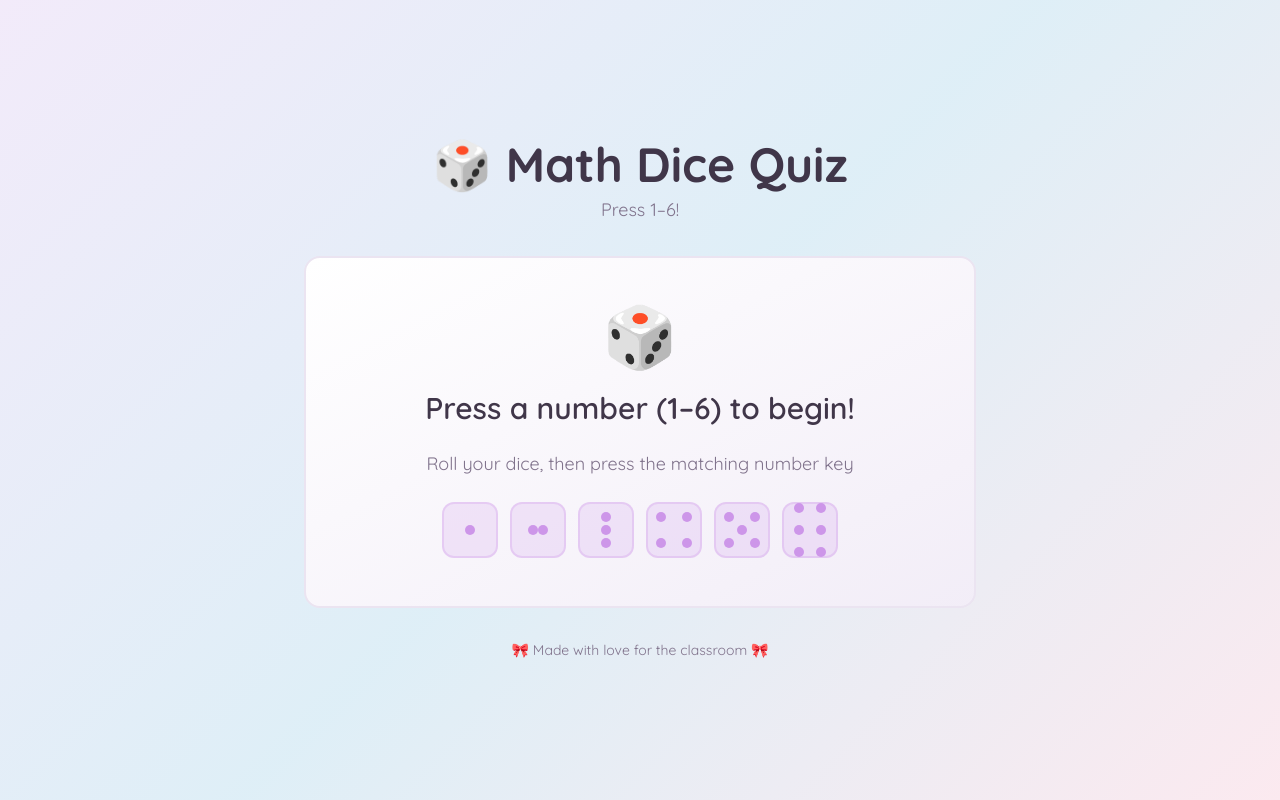
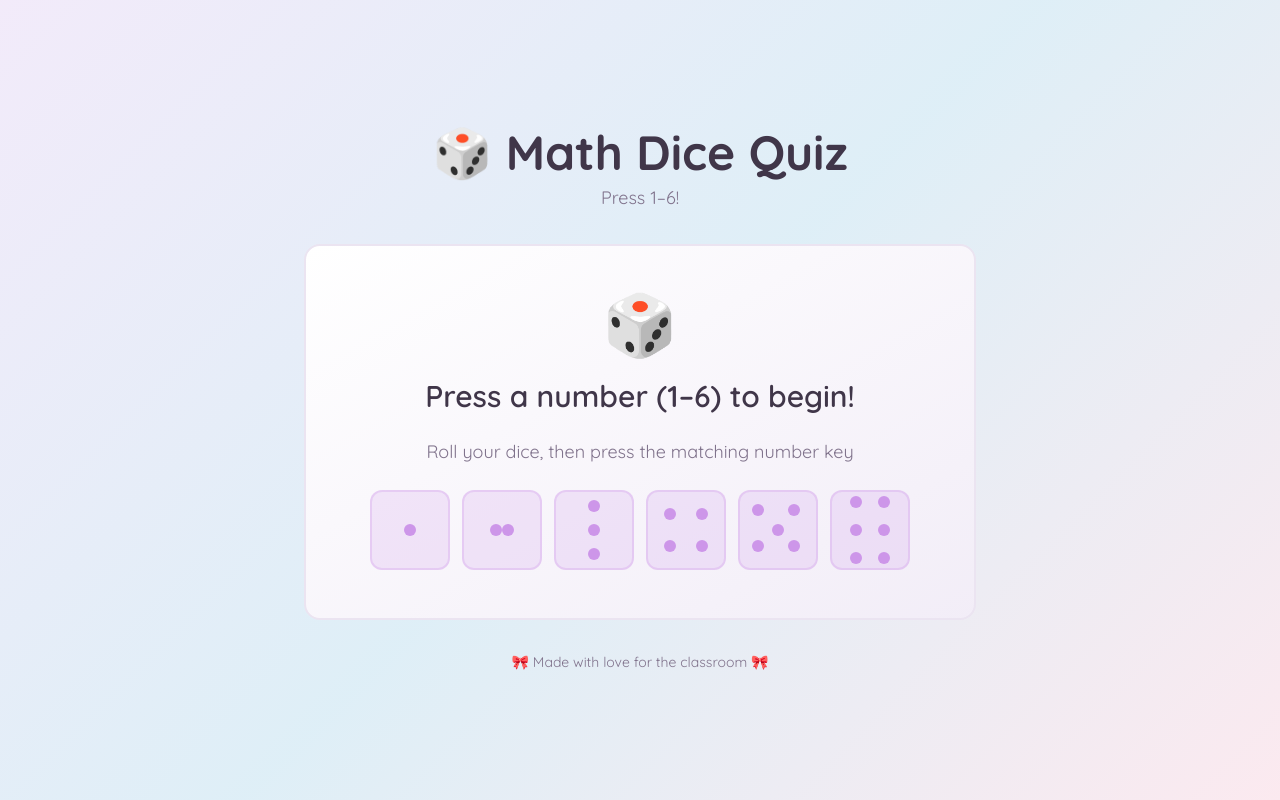
Before and after one commit to scyyythe/real-dice-quiz, a React (Vite) app: page / in a window 1280 px wide. Built offline with nearby package versions, Linux system fonts and the light colour scheme; the HTML template or start-up script is replaced by a standard one.

Commit message:
Adjust box size for dots

```diff
--- a/src/components/DiceFace.tsx
+++ b/src/components/DiceFace.tsx
@@ -5,15 +5,15 @@ interface DiceFaceProps {
 
 const DiceFace = ({ number, size = 'md' }: DiceFaceProps) => {
   const sizeClasses = {
-    sm: 'w-12 h-12',
-    md: 'w-14 h-14',
-    lg: 'w-16 h-16',
+    sm: 'w-16 h-16',
+    md: 'w-20 h-20',
+    lg: 'w-24 h-24',
   };
 
   const dotSize = {
-    sm: 'w-2 h-2',
-    md: 'w-2.5 h-2.5',
-    lg: 'w-3 h-3',
+    sm: 'w-2.5 h-2.5',
+    md: 'w-3 h-3',
+    lg: 'w-3.5 h-3.5',
   };
 
   const renderDots = () => {
@@ -49,7 +49,7 @@ const DiceFace = ({ number, size = 'md' }: DiceFaceProps) => {
         );
       case 4:
         return (
-          <div className="grid grid-cols-2 gap-4 p-2">
+          <div className="grid grid-cols-2 gap-5 p-3">
             <div className={dotClass} />
             <div className={dotClass} />
             <div className={dotClass} />
@@ -58,8 +58,8 @@ const DiceFace = ({ number, size = 'md' }: DiceFaceProps) => {
         );
       case 5:
         return (
-          <div className="relative h-full w-full p-2">
-            <div className="grid grid-cols-2 gap-4 h-full">
+          <div className="relative h-full w-full p-3">
+            <div className="grid grid-cols-2 gap-5 h-full">
               <div className={dotClass} />
               <div className={dotClass} />
               <div className={`${dotClass} absolute top-1/2 left-1/2 transform -translate-x-1/2 -translate-y-1/2`} />
@@ -70,7 +70,7 @@ const DiceFace = ({ number, size = 'md' }: DiceFaceProps) => {
         );
       case 6:
         return (
-          <div className="grid grid-cols-2 gap-3 p-2">
+          <div className="grid grid-cols-2 gap-4 p-3">
             <div className={dotClass} />
             <div className={dotClass} />
             <div className={dotClass} />
```
